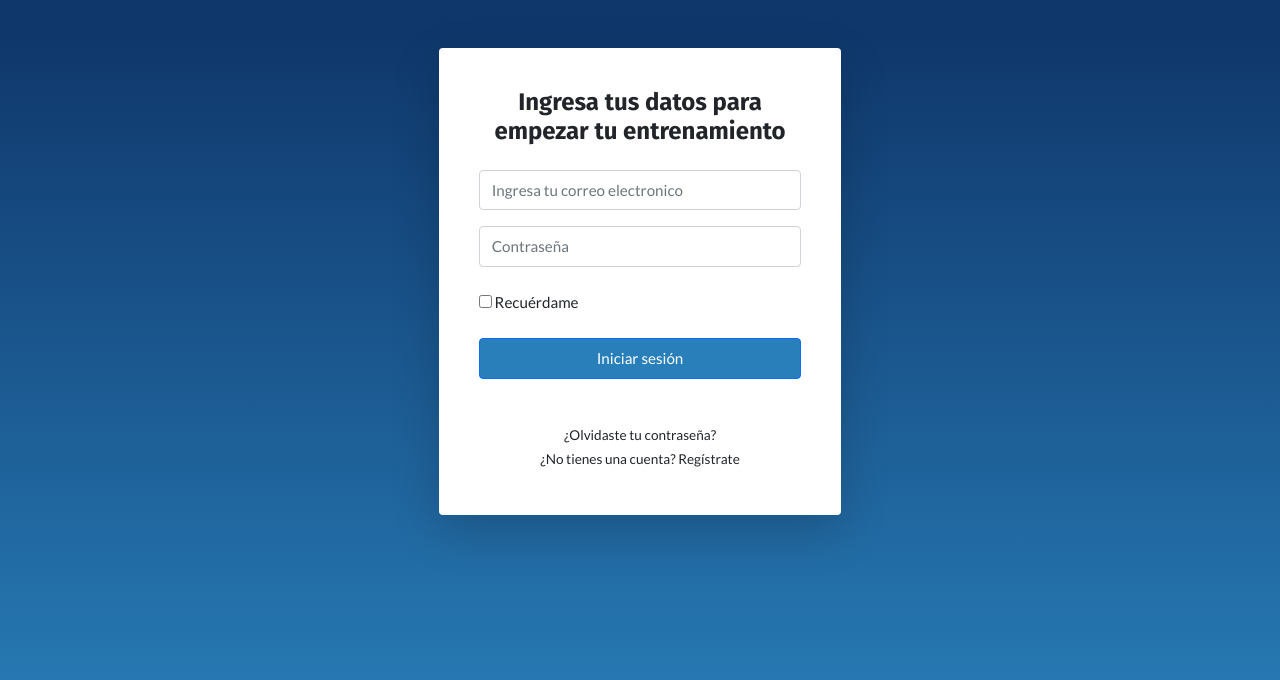
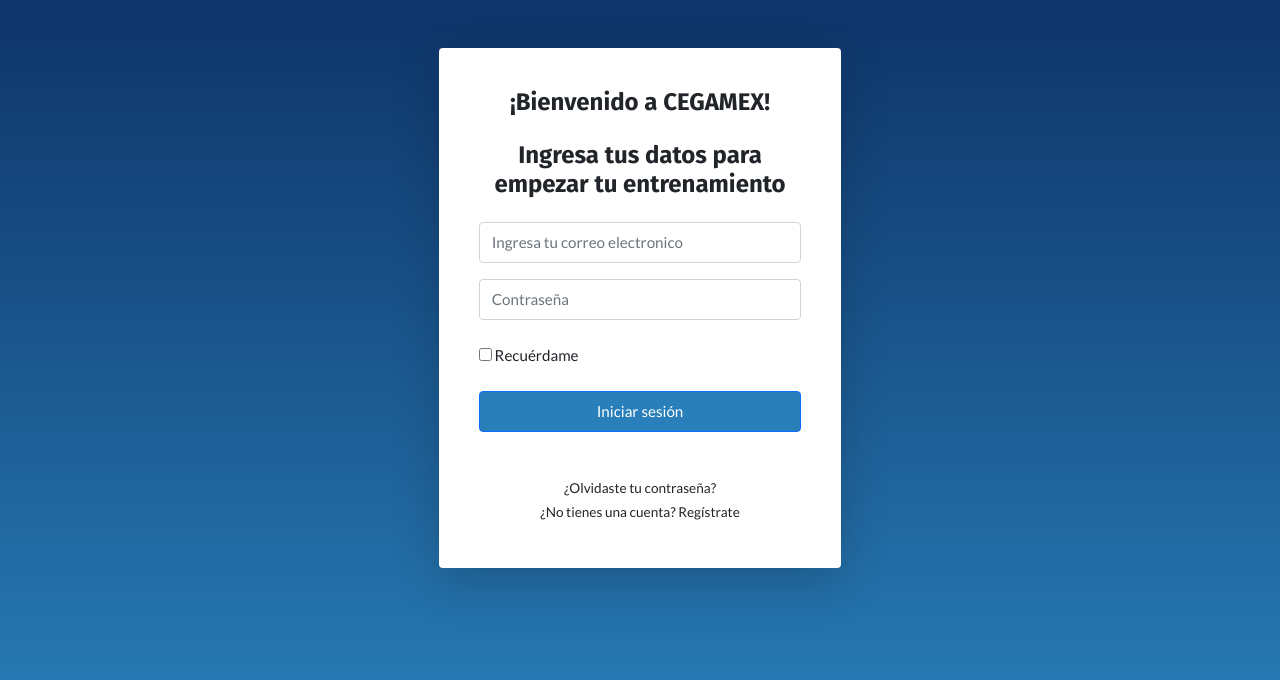
Before and after one commit to JoseLopez07/Cegamex, a website: page src/public/index.html in a window 1280 px wide. Drawn offline with nearby package versions, Linux system fonts and the light colour scheme.

Commit message:
mensaje de bienvenida

```diff
--- a/src/public/index.html
+++ b/src/public/index.html
@@ -17,6 +17,7 @@
                 <div class="card o-hidden border-0 shadow-lg my-5">
                     <div class="card-body">
                         <div class="p-4">
+                        <div><h1 class="titulo-medio mb-4 text-center" style="font-size: 1.5em;">¡Bienvenido a CEGAMEX!</h1></div>
                         <div class="text-center">
                             <h1 class="titulo-medio mb-4" style="font-size: 1.5em;">Ingresa tus datos para empezar tu entrenamiento</h1>
                         </div>
```
